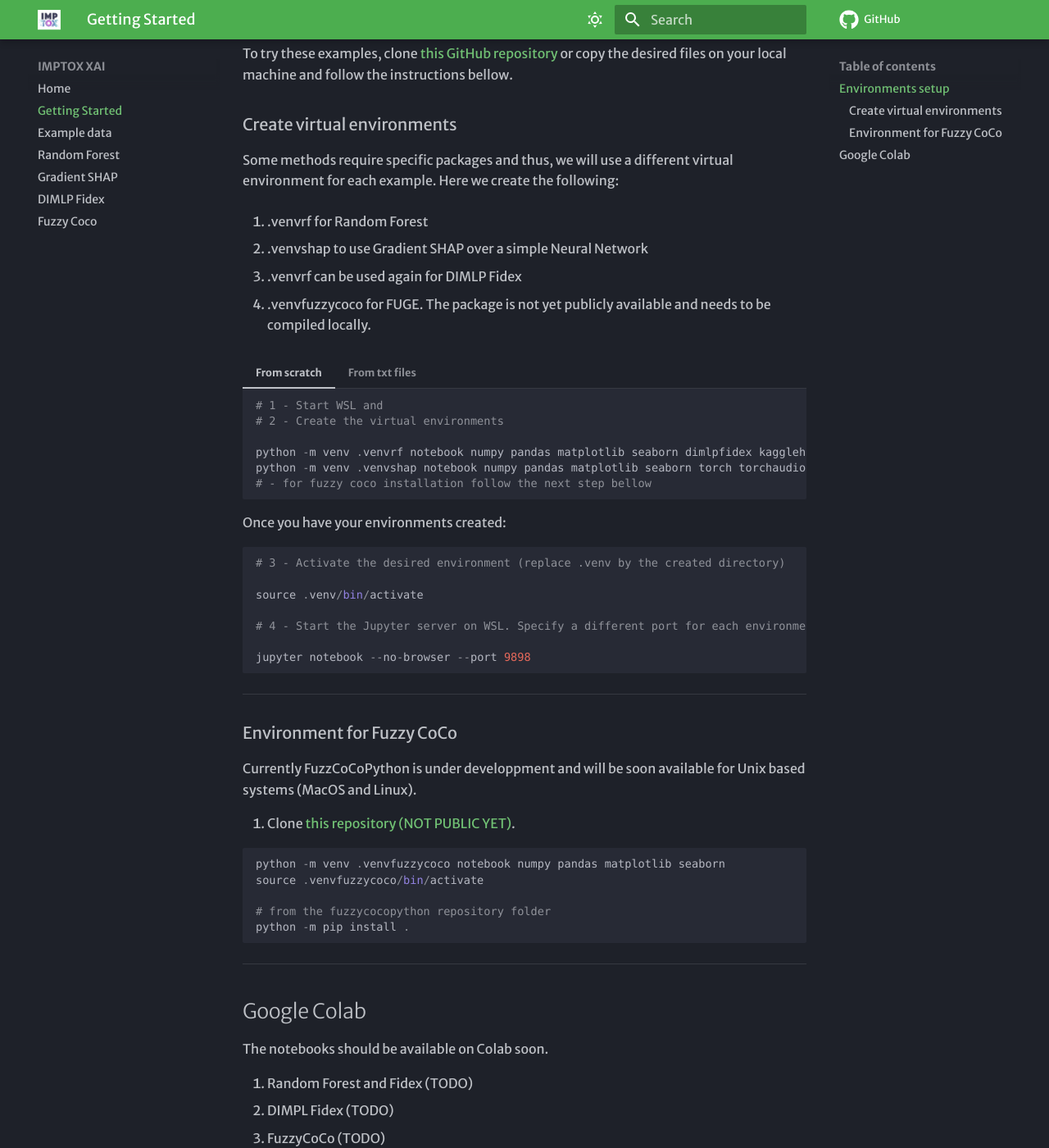
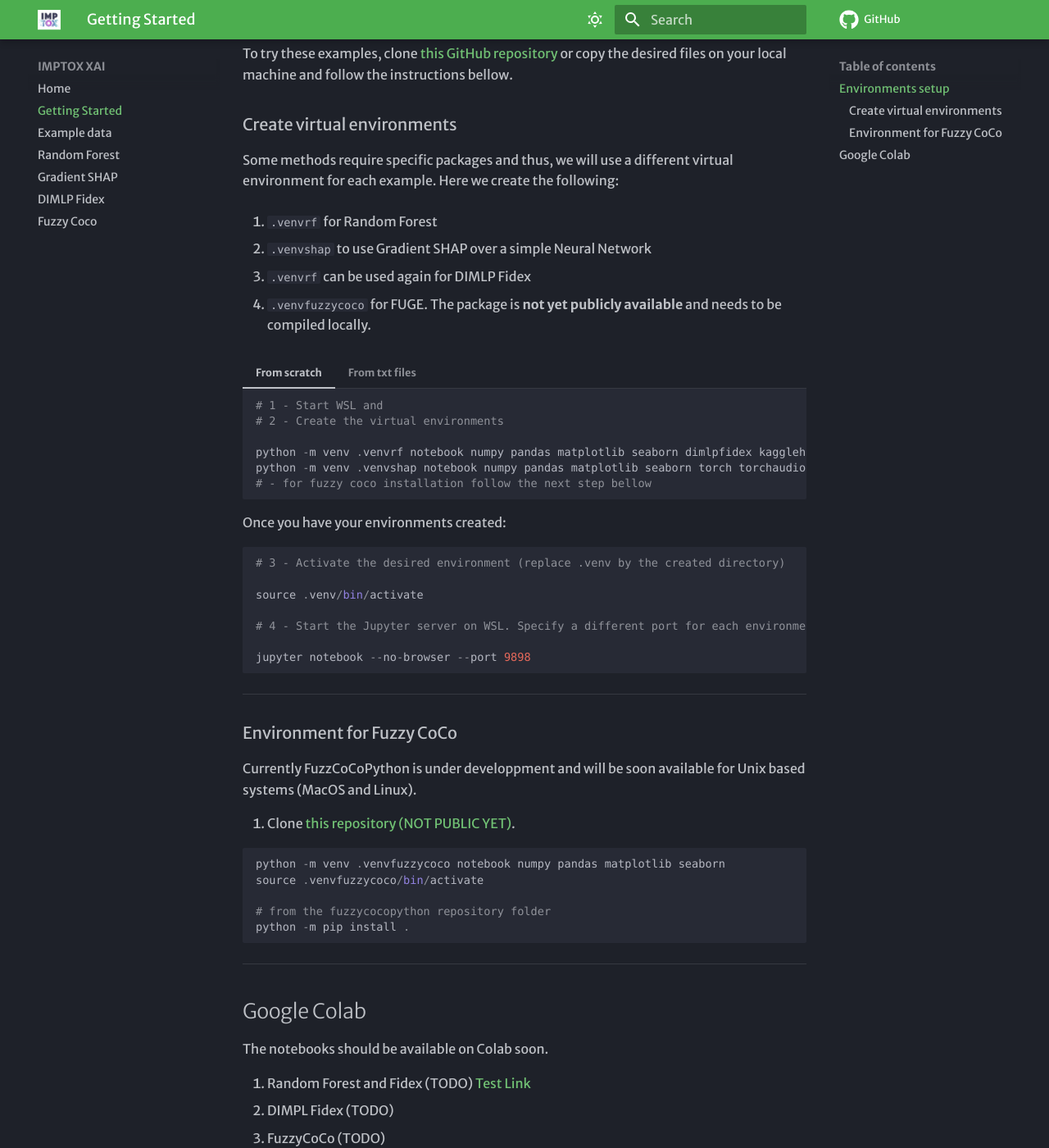
Before and after one commit to ThibaultSchowing/IMPTOX_XAI, an MkDocs documentation site: the page built from docs/aInstallation.md, in a window 1280 px wide and 1400 px high, scrolled down 270 px. Shown: the whole window at 82% size. Built offline with MkDocs 1.6.1 and Material for MkDocs 9.7.7, drawn with Linux system fonts in a browser that asks for light colours; some web fonts are replaced; comment, search, counter and statistics services are not loaded.

Commit message:
Test colab link

```diff
--- a/docs/aInstallation.md
+++ b/docs/aInstallation.md
@@ -13,13 +13,13 @@ To try these examples, clone [this GitHub repository](https://github.com/Thibaul
 
 Some methods require specific packages and thus, we will use a different virtual environment for each example. Here we create the following:
 
-1. .venvrf for Random Forest
+1. `.venvrf` for Random Forest
 
-2. .venvshap to use Gradient SHAP over a simple Neural Network
+2. `.venvshap` to use Gradient SHAP over a simple Neural Network
 
-3. .venvrf can be used again for DIMLP Fidex
+3. `.venvrf` can be used again for DIMLP Fidex
 
-4. .venvfuzzycoco for FUGE. The package is not yet publicly available and needs to be compiled locally.
+4. `.venvfuzzycoco` for FUGE. The package is **not yet publicly available** and needs to be compiled locally.
 
 
 === "From scratch"
@@ -86,7 +86,7 @@ python -m pip install .
 
 The notebooks should be available on Colab soon.
 
-1. Random Forest and Fidex (TODO)
+1. Random Forest and Fidex (TODO) [Test Link](https://colab.research.google.com/github/ThibaultSchowing/IMPTOX_XAI/blob/main/notebooks/1_RF.ipynb)
 2. DIMPL Fidex (TODO)
 3. FuzzyCoCo (TODO)
 4. SHAP  (TODO)
```
Also changed, not shown: docs/index.md (+1 -1 lines).
